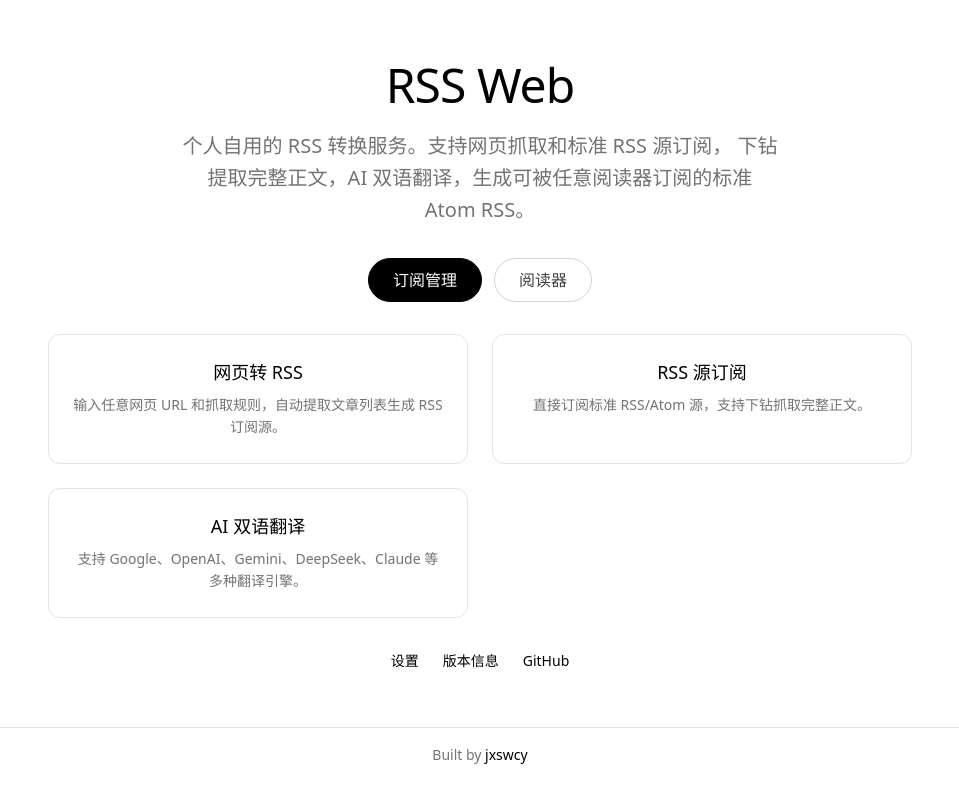
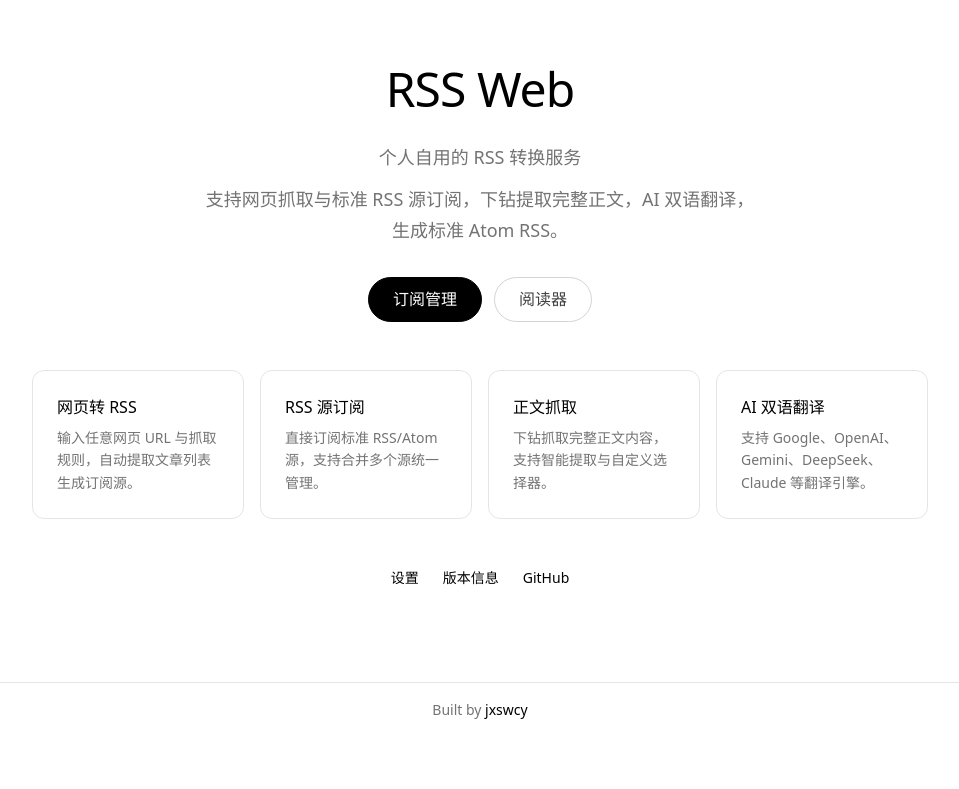
Before and after one commit to jxswcy/rssweb, a FastAPI app: page / in a window 1280 px wide. Shown: the part 56-845 px from the top of the page, without its empty margins (160-1119 px from the left). After the commit the page ends 775 px from the top, so only its background shows below. Run offline with FastAPI, Linux system fonts and the light colour scheme.

Commit message:
style: 优化首页布局，增加四张特性卡片

```diff
--- a/app/templates/home.html
+++ b/app/templates/home.html
@@ -16,17 +16,25 @@
   .hero-title {
     font-size: 3rem;
     font-weight: 500;
-    margin-bottom: var(--spacing-lg);
+    margin-bottom: var(--spacing-xl);
     font-family: "SF Pro Rounded", system-ui, -apple-system, sans-serif;
     letter-spacing: -0.02em;
   }
 
-  .hero-subtitle {
-    font-size: 1.25rem;
+  .hero-desc {
+    max-width: 560px;
+    margin-bottom: var(--spacing-2xl);
+  }
+
+  .hero-desc p {
+    font-size: 1.125rem;
     color: var(--stone);
-    max-width: 600px;
-    line-height: 1.6;
-    margin-bottom: var(--spacing-2xl);
+    line-height: 1.7;
+    margin: 0;
+  }
+
+  .hero-desc p + p {
+    margin-top: var(--spacing-md);
   }
 
   .hero-actions {
@@ -34,15 +42,15 @@
     gap: var(--spacing-md);
     flex-wrap: wrap;
     justify-content: center;
+    margin-bottom: var(--spacing-3xl);
   }
 
   .features {
     display: grid;
-    grid-template-columns: repeat(auto-fit, minmax(280px, 1fr));
-    gap: var(--spacing-xl);
-    max-width: 900px;
-    margin: var(--spacing-2xl) auto 0;
-    padding: 0 var(--spacing-lg);
+    grid-template-columns: repeat(4, 1fr);
+    gap: var(--spacing-lg);
+    max-width: 960px;
+    width: 100%;
   }
 
   .feature-card {
@@ -50,10 +58,11 @@
     border-radius: var(--radius-container);
     background: var(--white);
     border: 1px solid var(--light-gray);
+    text-align: left;
   }
 
   .feature-title {
-    font-size: 1.125rem;
+    font-size: 1rem;
     font-weight: 500;
     margin-bottom: var(--spacing-sm);
     font-family: "SF Pro Rounded", system-ui, -apple-system, sans-serif;
@@ -66,7 +75,7 @@
   }
 
   .footer-links {
-    margin-top: var(--spacing-2xl);
+    margin-top: var(--spacing-3xl);
     display: flex;
     gap: var(--spacing-xl);
     font-size: 0.875rem;
@@ -82,11 +91,17 @@
     text-decoration: underline;
   }
 
+  @media (max-width: 900px) {
+    .features {
+      grid-template-columns: repeat(2, 1fr);
+    }
+  }
+
   @media (max-width: 640px) {
     .hero-title {
       font-size: 2rem;
     }
-    .hero-subtitle {
+    .hero-desc p {
       font-size: 1rem;
     }
     .hero-actions {
@@ -97,6 +112,9 @@
       width: 100%;
       justify-content: center;
     }
+    .features {
+      grid-template-columns: 1fr;
+    }
   }
 </style>
 {% endblock %}
@@ -104,10 +122,11 @@
 {% block content %}
 <div class="hero">
   <h1 class="hero-title">RSS Web</h1>
-  <p class="hero-subtitle">
-    个人自用的 RSS 转换服务。支持网页抓取和标准 RSS 源订阅，
-    下钻提取完整正文，AI 双语翻译，生成可被任意阅读器订阅的标准 Atom RSS。
-  </p>
+
+  <div class="hero-desc">
+    <p>个人自用的 RSS 转换服务</p>
+    <p>支持网页抓取与标准 RSS 源订阅，下钻提取完整正文，AI 双语翻译，生成标准 Atom RSS。</p>
+  </div>
 
   <div class="hero-actions">
     <a href="/feeds" class="btn btn-primary">订阅管理</a>
@@ -117,15 +136,19 @@
   <div class="features">
     <div class="feature-card">
       <div class="feature-title">网页转 RSS</div>
-      <div class="feature-desc">输入任意网页 URL 和抓取规则，自动提取文章列表生成 RSS 订阅源。</div>
+      <div class="feature-desc">输入任意网页 URL 与抓取规则，自动提取文章列表生成订阅源。</div>
     </div>
     <div class="feature-card">
       <div class="feature-title">RSS 源订阅</div>
-      <div class="feature-desc">直接订阅标准 RSS/Atom 源，支持下钻抓取完整正文。</div>
+      <div class="feature-desc">直接订阅标准 RSS/Atom 源，支持合并多个源统一管理。</div>
+    </div>
+    <div class="feature-card">
+      <div class="feature-title">正文抓取</div>
+      <div class="feature-desc">下钻抓取完整正文内容，支持智能提取与自定义选择器。</div>
     </div>
     <div class="feature-card">
       <div class="feature-title">AI 双语翻译</div>
-      <div class="feature-desc">支持 Google、OpenAI、Gemini、DeepSeek、Claude 等多种翻译引擎。</div>
+      <div class="feature-desc">支持 Google、OpenAI、Gemini、DeepSeek、Claude 等翻译引擎。</div>
     </div>
   </div>
 
```
